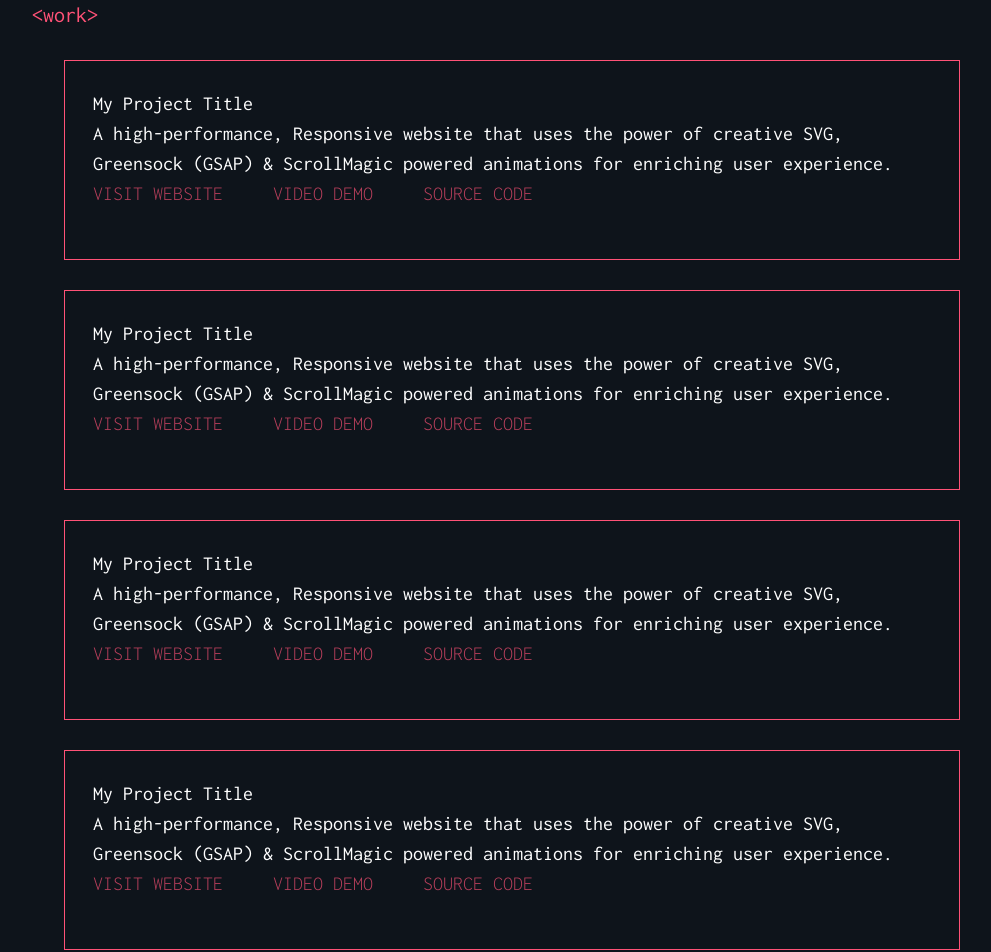
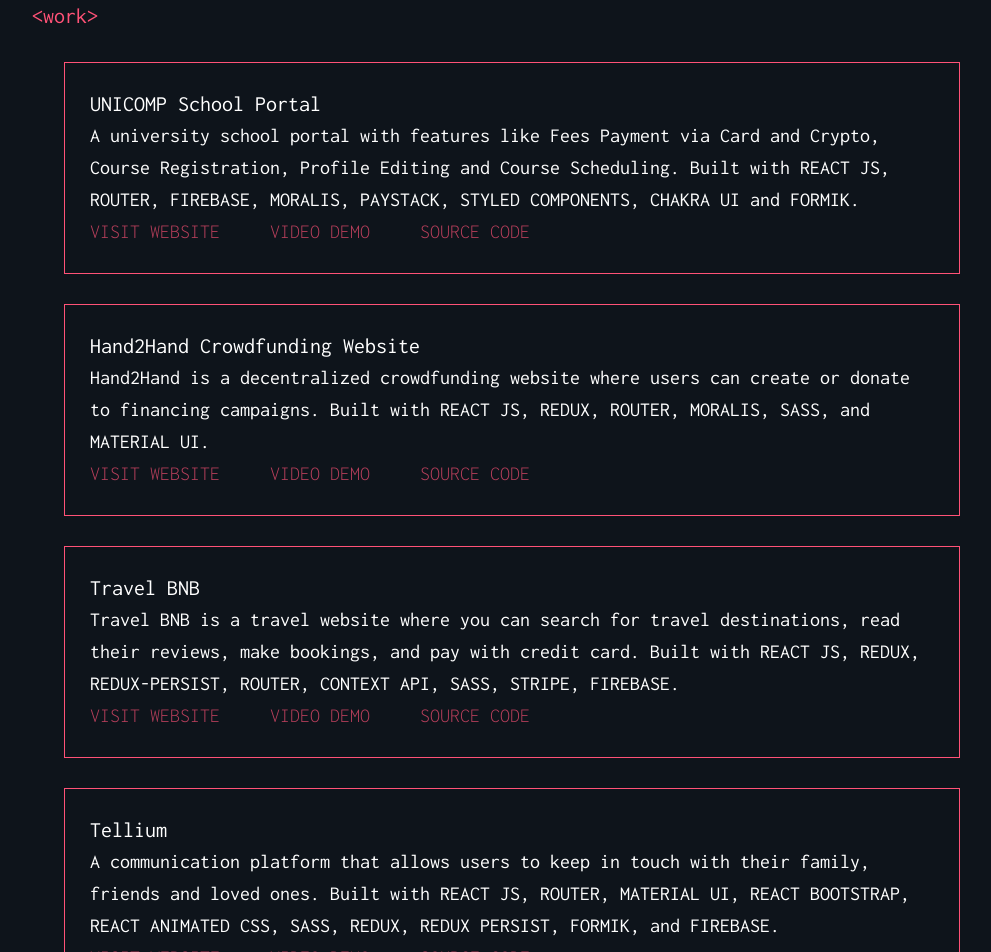
Before and after one commit to Milayo/portfolio-website, a React (Create React App) app: page / in a window 1280 px wide. Shown: the part 1640-2592 px from the top of the page, without its empty margins (128-1119 px from the left). Built offline with nearby package versions, Linux system fonts and the light colour scheme.

Commit message:
completed the work section

```diff
--- a/src/components/contact-section/contact-section.jsx
+++ b/src/components/contact-section/contact-section.jsx
@@ -36,7 +36,7 @@ const ContactSection = () => {
       <div className="contactsection-content">
         <p className="contactsection-main">
           You can get in touch by sending an email on{" "}
-          <a href="mailto:max.mustermann@example.com">
+          <a href="mailto: moladeijarotimi@gmail.com">
             moladeijarotimi@gmail.com
           </a>
           .
--- a/src/components/contact-section/contact-section.scss
+++ b/src/components/contact-section/contact-section.scss
@@ -7,7 +7,7 @@
 
   &-title {
     width: 75vw;
-    font-size: 2.2rem;
+    font-size: 2.1rem;
     margin: 5rem auto;
     color: #ff5277;
   }
@@ -22,13 +22,16 @@
   }
 
   &-main {
-    font-size: 2.5rem;
+    font-size: 2.3rem;
 
     a {
       text-decoration: underline;
       text-decoration-color: #ff5277;
       text-decoration-thickness: 0.4rem;
+
     }
+
+
   }
 
   &-form {
@@ -46,6 +49,7 @@
     font-family: $font-tertiary;
     font-size: 2rem;
     height: 6vh;
+    cursor: pointer;
 
     background: none;
     color: white;
--- a/src/components/footer/footer.scss
+++ b/src/components/footer/footer.scss
@@ -18,6 +18,7 @@
   &-icons {
     display: flex;
     gap: 1.5vw;
+    cursor: pointer;
   }
 
   &-icon {
--- a/src/components/landing-section/landingpage-section.jsx
+++ b/src/components/landing-section/landingpage-section.jsx
@@ -8,11 +8,11 @@ import HomeSection from "../home-section/homesection";
 const LandingSection = () => {
   return (
     <section>
-      {/* <HomeSection /> */}
-      <Spline
+      <HomeSection />
+      {/* <Spline
         className="boy"
         scene="https://prod.spline.design/qpyQFxCmO9AVfvDX/scene.spline"
-      />
+      /> */}
       {/* <div className="wave wave1"></div>
       <div className="wave wave2"></div>
       <div className="wave wave3"></div>
--- a/src/components/project-section/project-section.jsx
+++ b/src/components/project-section/project-section.jsx
@@ -1,75 +1,23 @@
 import React from "react";
 import "./project-section.scss";
+import ProjectItems from "./projectitems";
 
 const ProjectSection = () => {
   return (
     <div className="projectsection" id="work">
       <p className="projectsection-title">{"<work>"}</p>
-      <div className="projectsection-item">
-        <p>My Project Title</p>
-        <p>
-          A high-performance, Responsive website that uses the power of creative
-          SVG, Greensock (GSAP) & ScrollMagic powered animations for enriching
-          user experience.
-        </p>
+        {ProjectItems.map(({ id, title, description }) => (
+          <div className="projectsection-item" key={id}>
+            <p className="projectsection-item-title">{title}</p>
+            <p>{description}</p>
             <div className="projectsection-footer">
               <p>VISIT WEBSITE</p>
               <p>VIDEO DEMO</p>
               <p>SOURCE CODE</p>
             </div>
           </div>
-      <div className="projectsection-item">
-        <p>My Project Title</p>
-        <p>
-          A high-performance, Responsive website that uses the power of creative
-          SVG, Greensock (GSAP) & ScrollMagic powered animations for enriching
-          user experience.
-        </p>
-        <div className="projectsection-footer">
-          <p>VISIT WEBSITE</p>
-          <p>VIDEO DEMO</p>
-          <p>SOURCE CODE</p>
-        </div>
-      </div>
-      <div className="projectsection-item">
-        <p>My Project Title</p>
-        <p>
-          A high-performance, Responsive website that uses the power of creative
-          SVG, Greensock (GSAP) & ScrollMagic powered animations for enriching
-          user experience.
-        </p>
-        <div className="projectsection-footer">
-          <p>VISIT WEBSITE</p>
-          <p>VIDEO DEMO</p>
-          <p>SOURCE CODE</p>
-        </div>
-      </div>
-      <div className="projectsection-item">
-        <p>My Project Title</p>
-        <p>
-          A high-performance, Responsive website that uses the power of creative
-          SVG, Greensock (GSAP) & ScrollMagic powered animations for enriching
-          user experience.
-        </p>
-        <div className="projectsection-footer">
-          <p>VISIT WEBSITE</p>
-          <p>VIDEO DEMO</p>
-          <p>SOURCE CODE</p>
-        </div>
-      </div>
-      <div className="projectsection-item">
-        <p>My Project Title</p>
-        <p>
-          A high-performance, Responsive website that uses the power of creative
-          SVG, Greensock (GSAP) & ScrollMagic powered animations for enriching
-          user experience.
-        </p>
-        <div className="projectsection-footer">
-          <p>VISIT WEBSITE</p>
-          <p>VIDEO DEMO</p>
-          <p>SOURCE CODE</p>
-        </div>
-      </div>
+        ))}
+
       <p className="projectsection-title">{"</work>"}</p>
     </div>
   );
--- a/src/components/project-section/project-section.scss
+++ b/src/components/project-section/project-section.scss
@@ -5,7 +5,7 @@
   flex-direction: column;
   font-family: $font-tertiary;
   font-size: 2rem;
-  line-height: 3rem;
+  line-height: 3.2rem;
   gap: 3rem;
   // justify-content: center;
   // align-items: center;
@@ -15,14 +15,19 @@
     font-size: 2.2rem;
     margin: 0 auto;
     color: #ff5277;
+
+
   }
   &-item {
     border: 1px solid #ff5277;
-    padding: 3.5vh;
+    padding: 2.5rem;
     width: 70vw;
     margin: 0 auto;
-    height: 25vh;
     position: relative;
+
+    &-title {
+       font-size: 2.2rem;
+    }
 
     p {
       opacity: 0;
--- a/src/components/project-section/projectitems.jsx
+++ b/src/components/project-section/projectitems.jsx
@@ -0,0 +1,59 @@
+const ProjectItems = [
+  {
+    id: 1,
+    title: "UNICOMP School Portal",
+    description:
+      "A university school portal with features like Fees Payment via Card and Crypto, Course Registration, Profile Editing and Course Scheduling. Built with REACT JS, ROUTER, FIREBASE, MORALIS, PAYSTACK, STYLED COMPONENTS, CHAKRA UI and FORMIK.",
+    websiteLink: "",
+    videoDemo:
+      "https://www.loom.com/share/cc720f70207a4ac698fc1ecd0d6c6773?sharedAppSource=personal_library",
+    githubLink: "https://github.com/Milayo/unicomp",
+  },
+  {
+    id: 2,
+    title: "Hand2Hand Crowdfunding Website",
+    description:
+      "Hand2Hand is a decentralized crowdfunding website where users can create or donate to financing campaigns. Built with REACT JS, REDUX, ROUTER, MORALIS, SASS, and MATERIAL UI.",
+    websiteLink: "",
+    videoDemo:
+      "https://www.loom.com/share/8b8534c8e9f14d199fffc07cb7d178e3?sharedAppSource=personal_library",
+    githubLink: "https://github.com/Milayo/hand-in-hand",
+  },
+  {
+    id: 3,
+    title: "Travel BNB",
+    description:
+      "Travel BNB is a travel website where you can search for travel destinations, read their reviews, make bookings, and pay with credit card. Built with REACT JS, REDUX, REDUX-PERSIST, ROUTER, CONTEXT API, SASS, STRIPE, FIREBASE.",
+    websiteLink: "",
+    videoDemo: "",
+    githubLink: "https://github.com/Milayo/travelbnb",
+  },
+  {
+    id: 4,
+    title: "Tellium",
+    description:
+      "A communication platform that allows users to keep in touch with their family, friends and loved ones. Built with REACT JS, ROUTER, MATERIAL UI, REACT BOOTSTRAP, REACT ANIMATED CSS, SASS, REDUX, REDUX PERSIST, FORMIK, and FIREBASE.",
+    websiteLink: "",
+    videoDemo: "",
+    githubLink: "https://github.com/Milayo/tellium",
+  },
+  {
+    id: 5,
+    title: "FilmTUBE",
+    description:
+      "A Youtube clone website. Built with REACT JS, ROUTER, MDBOOTSTRAP, REACT YOUTUBE, SASS, REDUX, REACT PLAYER, AXIOS, and FIREBASE.",
+    websiteLink: "",
+    videoDemo: "",
+    githubLink: "https://github.com/Milayo/youtube-clone-app",
+  },
+  {
+    id: 6,
+    title: "Daily Agenda Application",
+    description: "A daily agenda application. Built with REACT JS, ROUTER, FIREBASE, REDUX, FIREBASE and MDBREACT.",
+    websiteLink: "",
+    videoDemo: "",
+    githubLink: "https://github.com/Milayo/agenda-app",
+  },
+];
+
+export default ProjectItems;
--- a/src/components/quotes/quote-section.jsx
+++ b/src/components/quotes/quote-section.jsx
@@ -4,16 +4,16 @@ import "./quote-section.scss";
 const QuoteSection = ({child, child2}) => {
   return (
     <div className="quotes-container">
-      <svg viewBox="0 0 500 500" xmlns="http://www.w3.org/2000/svg" className='blob'>
+      <svg viewBox="0 0 650 650" xmlns="http://www.w3.org/2000/svg" className='blob'>
         <path
           fill="#FF5277"
           d="M41.9,-67.8C53.8,-65.7,62.6,-53.5,64,-40.5C65.4,-27.5,59.5,-13.7,59.3,-0.1C59,13.5,64.5,26.9,63.2,40.1C61.9,53.3,53.8,66.3,42.1,70.9C30.5,75.5,15.2,71.8,3,66.6C-9.2,61.3,-18.4,54.5,-31.4,50.7C-44.5,46.9,-61.4,46,-69.6,38.1C-77.7,30.1,-77.2,15.1,-73.2,2.3C-69.3,-10.5,-61.9,-21,-56.3,-33.4C-50.7,-45.8,-46.9,-60.2,-37.8,-63.9C-28.7,-67.6,-14.4,-60.7,0.3,-61.2C15,-61.8,30,-69.9,41.9,-67.8Z"
-          transform="translate(250 100)"
+          transform="translate(300 150)"
         />
-        <text x="208" y="85" fill="white">
+        <text x="250" y="125" fill="white">
           "{child}
         </text>
-        <text x="188" y="110" fill="white">
+        <text x="240" y="160" fill="white">
           {child2}"
         </text>
       </svg>
```
Lines whose indentation alone changed are shown as unchanged.
